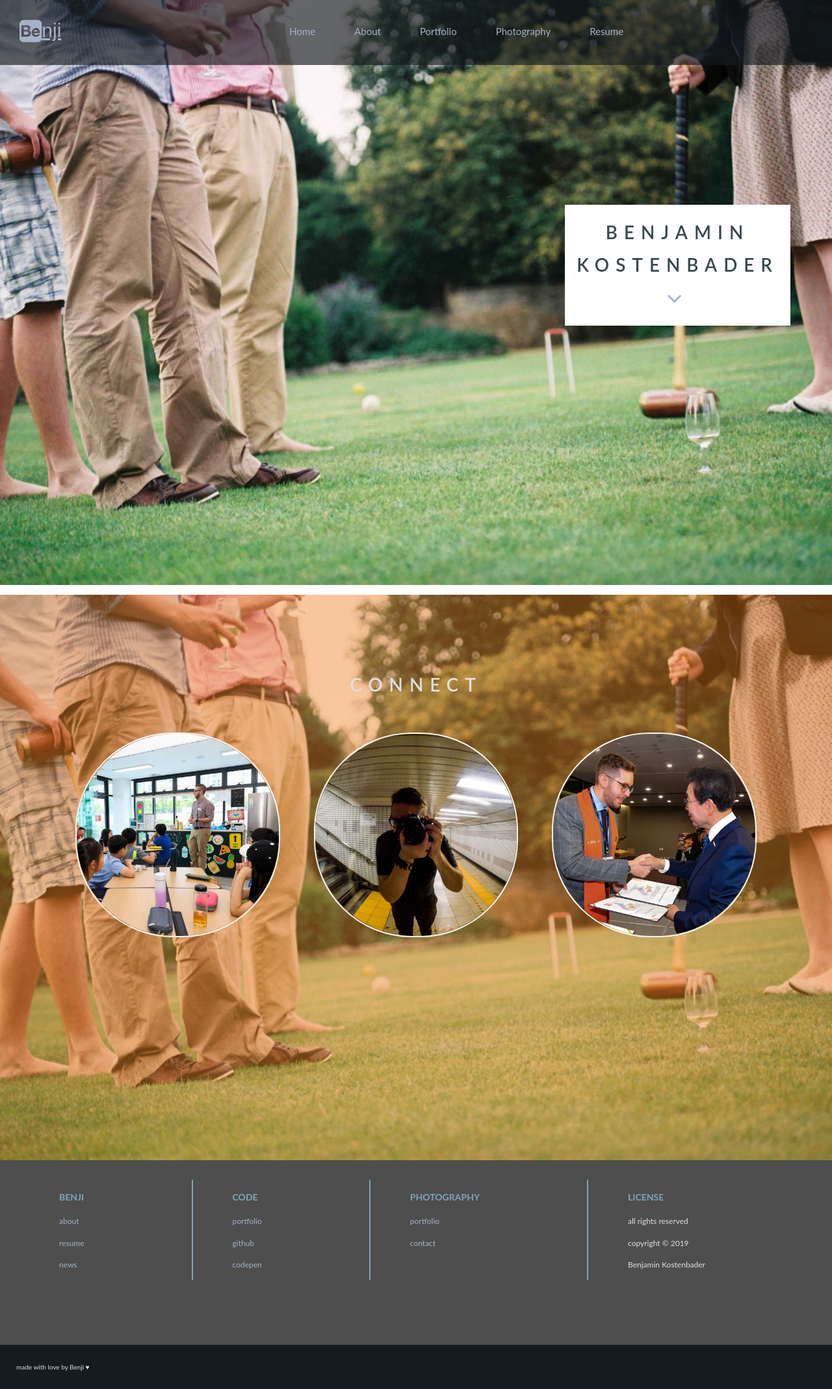
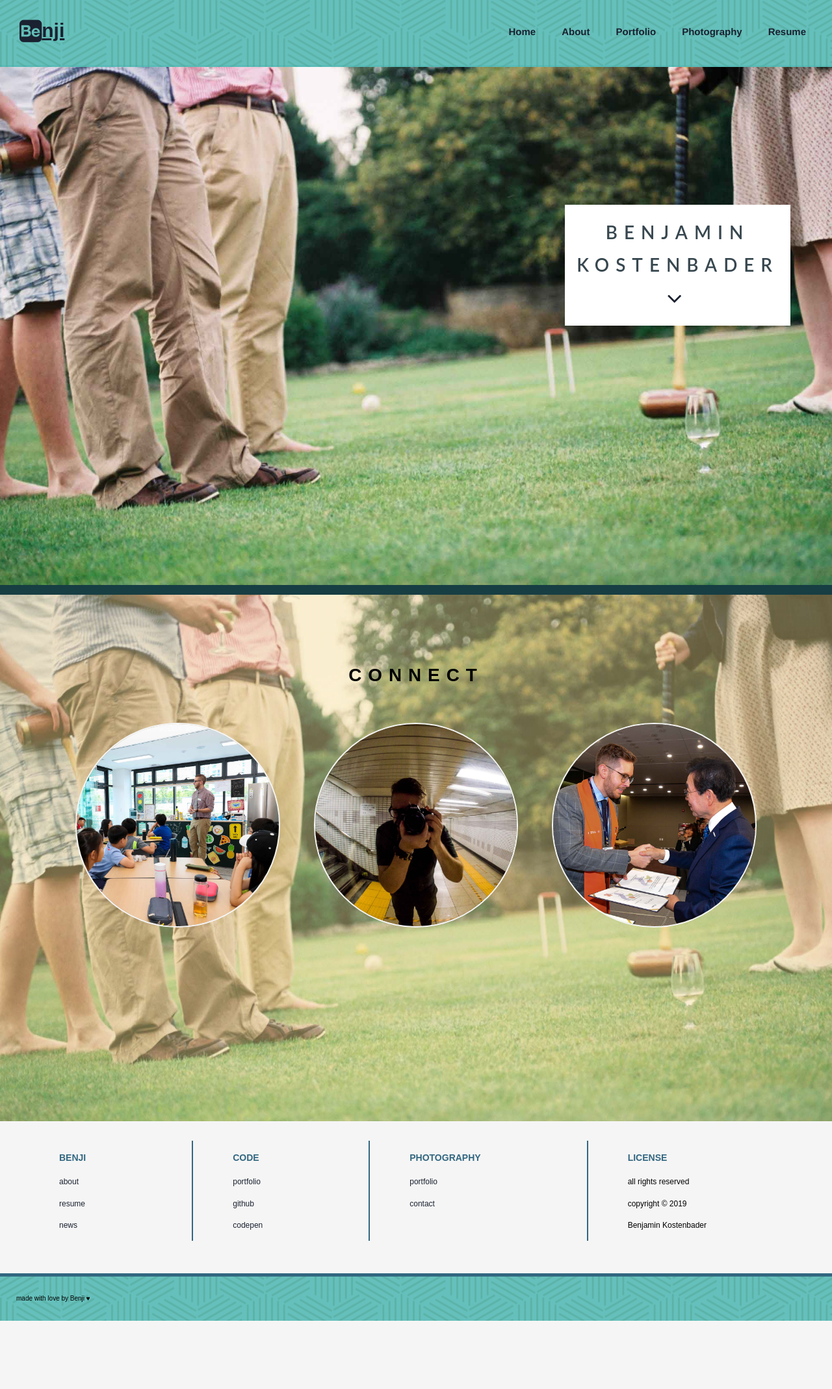
Before and after one commit to benjithaimmortal/monjibram, a Jekyll site: the page built from index.html, in a window 1280 px wide. Shown: the whole page at 65% size. Built offline with Jekyll 4.4.1, drawn with Linux system fonts in a browser that asks for light colours; some web fonts are replaced; after the commit the page ends 2032 px from its top, so only the background shows below that.

Commit message:
color update 2019

```diff
--- a/_sass/main.scss
+++ b/_sass/main.scss
@@ -1,7 +1,9 @@
-$bg_color:    #151b1f;
-$link_color:  #a7b1c7;
-$p_color:     #e0e0e0;
-$font_fam:      "Lato", sans-serif;
+// bg #151b1f link #a7b1c7 p #e0e0e0
+$bg_color:     #F5F5F5;
+$link_color:   #1a2130;
+$p_color:      black;
+$border-color: #173e43;
+$font_fam:      "Source Serif Pro", sans-serif;
 
 /* typography */
 html, body {
@@ -9,7 +11,7 @@ html, body {
   height: 100%;
   font: 400 15px/1.8 $font_fam;
   color: $p_color;
-  background: #4e4e4e;
+  background: $bg-color;
 
   form {
     display: flex;
@@ -44,14 +46,6 @@ html, body {
   text-indent: 0;
 }
 
-.container {
-  padding-top: 1rem;
-  padding-bottom: 3rem;
-  overflow: hidden;
-  text-align: center;
-  min-height: 50%;
-}
-
 .pane {
   margin: 0 5%;
   padding-bottom: 1rem;
@@ -61,7 +55,7 @@ html, body {
 .white-border-box {
   display: inline-block;
   text-indent: 0;
-  border-color: whitesmoke;
+  border-color: $border-color;
   border-style: solid;
   padding: 10px;
   border-width: 2px;
@@ -75,14 +69,18 @@ html, body {
 
 .post {
   margin: 5px;
-  border: 7px solid whitesmoke;
-  background: whitesmoke;
+  border: 7px solid $bg_color;
+  background: $bg_color;
   .field {
     margin: 0 auto;
     float: left;
     text-align: center;
     outline: none;
   }
+}
+
+.section-title {
+  margin-top: 40px;
 }
 
 textarea {
@@ -142,14 +140,15 @@ textarea {
 }
 .sample {
   background:
-    linear-gradient(rgba(245,127,23, 0.4), rgba(245,127,23, 0.4)),
+    linear-gradient(rgba(250, 229, 150, 0.4), rgba(250, 229, 150, 0.4)),
     url(/assets/images/Oxford.jpg);
   background-size: cover;
+  background-position: center;
   background-attachment: fixed;
   width: 100%;
   min-height: 90%;
   border-top-style: solid;
-  border-color: white;
+  border-color: $border-color;
   border-top-width: 15px;
   h1 {
     font-size: calc(1rem + 1vw);
@@ -170,15 +169,20 @@ textarea {
     border-style: solid;
     margin-top: 30px;
     border-width: 2px;
-    border-radius: 150px;
+    border-radius: 50%;
     font-size: 0;
     width: calc(20% + 80px);
   }
   .circle-img {
-    border-radius: 150px;
+    border-radius: 50%;
     width: 100%;
     height: auto;
   }
+}
+
+.main-container {
+  padding-bottom: 3rem;
+  text-align: center;
 }
 
 
@@ -197,9 +201,9 @@ textarea {
     text-indent: 25px;
   }
   .column-tray {
-    -webkit-column-rule: 3px dotted #e0e0e0;
-       -moz-column-rule: 3px dotted #e0e0e0;
-            column-rule: 3px dotted #e0e0e0;
+    -webkit-column-rule: 3px dotted $border-color;
+       -moz-column-rule: 3px dotted $border-color;
+            column-rule: 3px dotted $border-color;
   }
   p {
     max-width: 400px;
@@ -216,7 +220,7 @@ textarea {
 // Alternate about page with mountain bckgrnd
 .about {
   background:
-    linear-gradient(rgba(85, 85, 85, 0.63), rgba(55, 88, 39, 0.2)),
+    linear-gradient(rgba(162, 177, 190, 0.60), rgba(162, 177, 190, 0.60)),
     url(/assets/images/Seoraksan_Korea.jpg);
   background-size: cover;
   background-attachment: fixed;
@@ -226,7 +230,7 @@ textarea {
   padding-bottom: 40px;
   border-top-width: 30px;
   .pane {
-    background: linear-gradient(rgba(77, 77, 77, 0.7), rgba(77, 77, 77, 0.7));
+    background: linear-gradient(rgba(190, 190, 190, 0.7), rgba(190, 190, 190, 0.7));
     margin-top: 50px;
     padding: 30px 0 40px;
   }
@@ -240,34 +244,39 @@ textarea {
 
 // Portfolio Page
 .portfolio {
-  background:
-    linear-gradient(rgba(44, 80, 97, 0.7), rgba(44, 80, 97, 0.7));
+  background: #173e43;
     // url(/assets/images/Hoi_An_Vietnam.jpg);
   background-size: cover;
   background-attachment: fixed;
   min-height: calc(100% - 160px);
   padding-top: 100px;
+  padding-bottom: 3rem;
+  color: $bg-color;
+  text-align: center;
 
   p {
-    text-align: center;
-    margin-top: 0;
+    margin-bottom: 0;
   }
   .portf-img {
     max-width: 60%;
+    overflow: auto;
+    -webkit-box-shadow: 5px 8px 8px -1px #666;
+       -moz-box-shadow: 5px 8px 8px -1px #666;
+            box-shadow: 5px 8px 8px -1px #666;
   }
 }
 
 //Index Expanded Footer
 .main-footer {
-  background-color: #4e4e4e;
-  padding: 30px 30px 100px 30px;
+  background-color: $bg-color;
+  padding: 30px 30px 50px 30px;
   position: relative;
   display: flex;
   flex-direction: row;
   flex-wrap: wrap;
   text-align: left;
   h3 {
-    color: #7ca6bb;
+    color: #326780;
     font-size: 14px;
   }
   p {
@@ -281,7 +290,7 @@ textarea {
   @media (min-width: 600px) {
     .footer-vert {
       padding: 0 1px;
-      background: #7ca6bb;
+      background: #326780;
     }
   }
 }
@@ -290,8 +299,12 @@ textarea {
 .footer {
   position: relative;
   font-size: 10px;
-  color: #ddd;
+  color: $p_color;
   text-align: left;
   padding: 25px;
-  background-color: $bg_color;
+  border-top: solid 5px #326780;
+  background:
+    linear-gradient(rgba(63, 176, 172, 0.8), rgba(63, 176, 172, 0.8)),
+    url(/assets/images/nav-gradient.jpg);
+  background-position: right;
 }
--- a/_sass/nav.scss
+++ b/_sass/nav.scss
@@ -1,6 +1,6 @@
-$nav_color: rgba(20, 26, 30, 0.65);
-$nav_text_color: white;
-$nav_font: "Lato", "Helvetica", sans-serif;
+$nav_color: #3fb0ac;
+$nav_text_color: black;
+$nav_font: "Source Serif Pro", Helvetica, serif;
 
 /* header */
 .navbar {
@@ -10,9 +10,15 @@ $nav_font: "Lato", "Helvetica", sans-serif;
   height: 100px;
   width: 100%;
   font-family: $nav_font;
+  font-weight: 600;
   color: $nav_text_color;
-  background: $nav_color;
+  background:
+    linear-gradient(rgba(63, 176, 172, 0.8), rgba(63, 176, 172, 0.8)),
+    url(/assets/images/nav-gradient.jpg);
+  background-position: right;
   z-index: 1;
+  border-bottom: solid 3px hsla(178, 47%, 47%, 0.3);
+  // border-radius: 0% 0% 50% 50% / 0% 0% 50% 50%;
 }
 .navbar-site-emblem {
   margin-right: auto;
@@ -35,13 +41,13 @@ $nav_font: "Lato", "Helvetica", sans-serif;
   }
 
   .big-nav {
+    float: right;
     display: flex;
     margin-top: 35px;
-    justify-content: center;
   }
 
   .nav-links {
-    padding: 0 30px;
+    padding-right: 40px;
   }
 }
 
@@ -52,12 +58,12 @@ $nav_font: "Lato", "Helvetica", sans-serif;
   }
 
   .navbar-site-emblem {
-    float: right;
+    float: left;
     font-size: 25px;
     padding: 25px 1rem;
   }
   .dropdown {
-    float: left;
+    float: right;
     background-color: none;
     border-radius: 10px;
     font-size: 25px;
@@ -72,10 +78,13 @@ $nav_font: "Lato", "Helvetica", sans-serif;
   }
   .dropdown-items {
     display: none;
-    margin-top: 27px;
-    left: 0;
+    margin-top: 12px;
+    right: 0;
     font-size: 1.1rem;
-    background: $nav_color;
+    background:
+    linear-gradient(rgba(63, 176, 172, 0.8), rgba(63, 176, 172, 0.8)),
+      url(/assets/images/nav-gradient.jpg);
+    background-position: right;
     position: absolute;
     z-index: 1;
   }
--- a/_sass/photos.scss
+++ b/_sass/photos.scss
@@ -134,7 +134,7 @@
 
   .splitter {
     padding: 10px;
-    background-color: $bg-color;
+    background-color: $border-color;
   }
 }
 
--- a/index.html
+++ b/index.html
@@ -13,7 +13,7 @@ layout: default
     </div>
 
 
-    <div class="container sample" id="sample">
+    <div class="sample" id="sample">
       <div class="pane">
         <h1>CONNECT</h1>
         <div class="flex">
--- a/portfolio.html
+++ b/portfolio.html
@@ -4,8 +4,8 @@ permalink: "/portfolio/"
 layout: default
 ---
 
-<div class="container portfolio">
-  <h1 class="section-title">Front-End Programming Portfolio</h1>
+<div class="portfolio">
+  <h1>Front-End Programming Portfolio</h1>
   <div class="column-tray">
 
     <!-- Systema.dev -->
```
Also changed, not shown: assets/images/nav-gradient.jpg (added).
